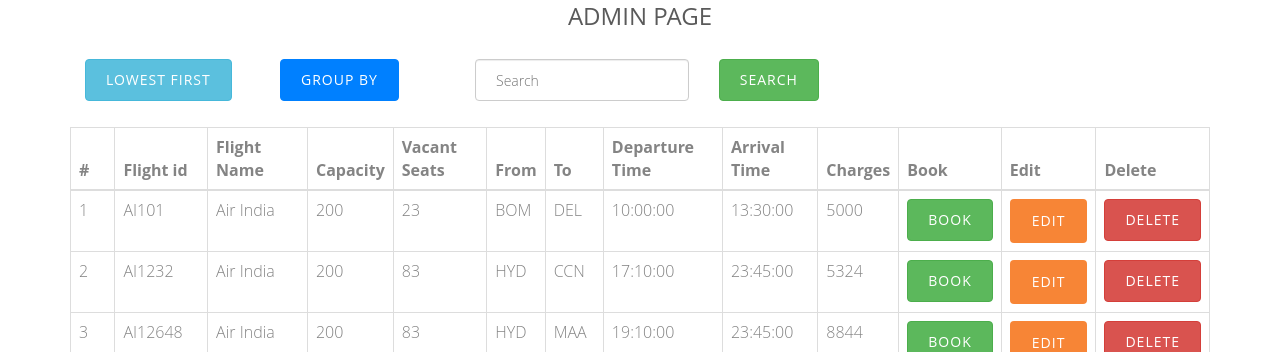
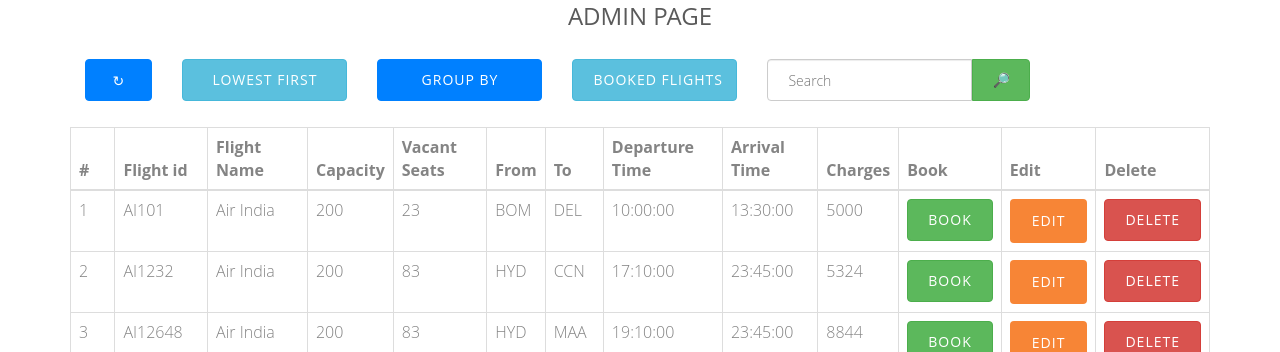
Before and after one commit to Mishra-Shreya/AirlineReservationSystem, a PHP site: page /admin.php in a window 1280 px wide. Shown: the part 93-445 px from the top of the page. Run offline with PHP 8.4, Linux system fonts and the light colour scheme; data comes from the database, SQL or seed files in the repository; some libraries are stand-ins or nearby versions; some web fonts are replaced.

Commit message:
avg, sum, inner join, refresh, redirects - added

```diff
--- a/admin.php
+++ b/admin.php
@@ -13,26 +13,45 @@ require_once 'header.php';
                             <div class="container mb-2">
                                 <form action="" method="post">
                                     <div class="row ">
-                                        <div class="col-md-2"><button type="submit" name="lowest" class="btn btn-info"> Lowest first </button></div>
+                                        <div class="col-md-1">
+                                            <button type="submit" name="refresh" class="btn btn-blue btn-block">
+                                                <span class="glyphicon ">&#x21bb;</span>
+                                            </button>
+                                        </div>
+                                        <div class="col-md-2">
+                                            <button type="submit" name="lowest" class="btn btn-info btn-block">LOWEST FIRST</button>
 
-                                        <div class="col-md-2"><button type="submit" name="group" class="btn btn-blue"> Group By </button></div>
+                                                <!-- <div class="form-group">
+                                                <label for="adults">SORT BY:</label>
+                                                <select class="form-control" id="gender" name="gender">
+                                                    <option value="none" selected hidden>Sort by:</option>
+                                                    <button type="submit" name="lowest" class="btn btn-info"><option value="lowest">Charges (low to high) &nbsp; &nbsp; &nbsp;</option></button>
+                                                    <option value="highest">Charges (low to high)</option>
+                                                </select>
+                                                </div> -->
+
+                                        </div>
+
+                                        <div class="col-md-2"><button type="submit" name="group" class="btn btn-blue btn-block">Group By</button></div>
+
+                                        <div class="col-md-2"><a class="btn btn-info btn-block" href="./union.php?union=yes">Booked flights</a></div>
 
                                         <div class="col-md-3">
                                             <div class="row">
-                                                <div class="col-md-10">
-                                                    <input class="form-control mr-sm-2"  type="search" placeholder="Search" name="search_val" aria-label="Search">
+                                                <div class="col-md-9" style="padding-right:0;">
+                                                    <input style="border-top-right-radius: 0; border-bottom-right-radius: 0;" class="form-control mr-sm-2"  type="search" placeholder="Search" name="search_val" aria-label="Search">
                                                 </div>
-                                                <div class="col-md-2">
-                                                    <button class="btn btn-success my-2 my-sm-0" name="search" type="search">Search</button>
+                                                <div class="col-md-3" style="padding-left:0;">
+                                                    <button style="border-top-left-radius: 0; border-bottom-left-radius: 0;" class="btn btn-success my-2 my-sm-0 btn-block" name="search" type="search">&#x1F50E;&#xFE0E;</button>
                                                 </div>
                                             </div>
-
                                         </div>
 
                                     </div>
 
                                 </form>
                             </div>
+
                             &nbsp;
 
                             <div class="table-responsive">
@@ -83,10 +102,15 @@ require_once 'header.php';
                                         if (isset($_POST['lowest'])) {
                                             $select_flight = "SELECT * FROM flights ORDER BY charges;";
                                         } elseif (isset($_POST['group'])) {
-                                            $select_flight = "SELECT * FROM flights Group BY flightname;";
-                                        } elseif (isset($_POST['search'])) {
+                                            $select_flight = "SELECT id, flightid, flightname, avg(capacity) as capacity, vacant_seats, startdes, finaldes, departuretime, arrivaltime, sum(charges) as charges FROM flights Group BY flightname;";
+                                        }
+                                        // elseif (isset($_POST['union'])) {
+                                        //     header("location: ./union.php");
+                                        //     // $select_flight = "SELECT flightid FROM flights UNION ALL SELECT flightid FROM book ;";
+                                        // }
+                                        elseif (isset($_POST['search'])) {
                                             $search = $_POST['search_val'];
-                                            $select_flight = "SELECT * FROM flights WHERE CONCAT(flightid,flightname,capacity,vacant_seats,startdes,finaldes,departuretime,arrivaltime,charges) LIKE '%$search%';";
+                                            $select_flight = "SELECT * FROM flights WHERE CONCAT(flightid, flightname, capacity, vacant_seats, startdes, finaldes, departuretime, arrivaltime, charges) LIKE '%$search%'";
                                         } else {
                                             $select_flight = "SELECT * FROM flights";
                                         }
--- a/update_logic.php
+++ b/update_logic.php
@@ -22,7 +22,8 @@
             $query = mysqli_query($conn,$updateqry);
 
             if ($conn->query($updateqry) === TRUE) {
-                echo "New record updated successfully";
+                // echo "New record updated successfully";
+                echo '<script>alert("Record Updated Successfully")</script>';
                 header("location: ./admin.php");
               } else {
                 echo "Error: " . $updateqry . "<br>" . $conn->error;
```
Also changed, not shown: book.php (+18 -18 lines), booklogic.php (+28 -0 lines), index.html (+2 -16 lines), union.php (added, +108 -0 lines).
